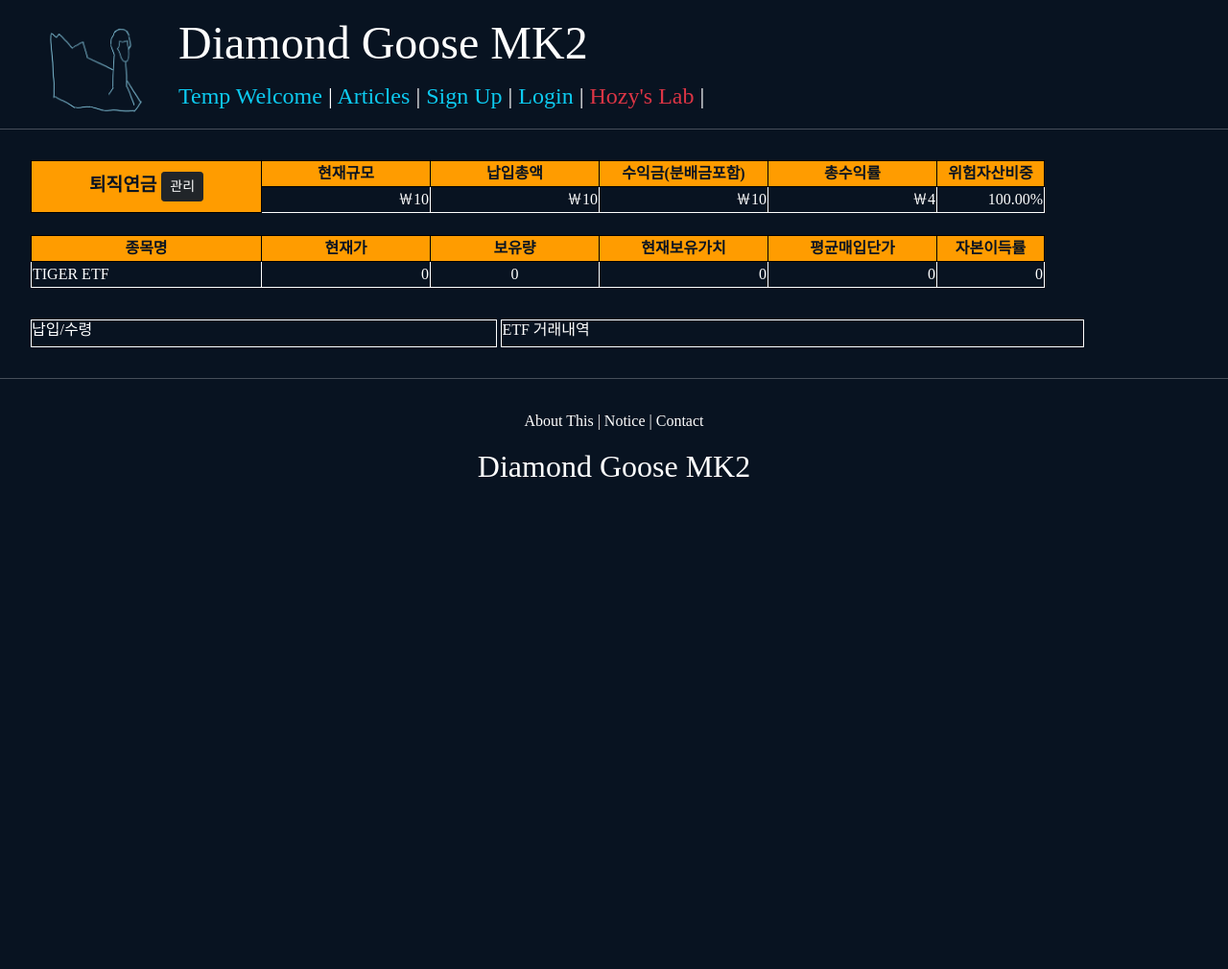
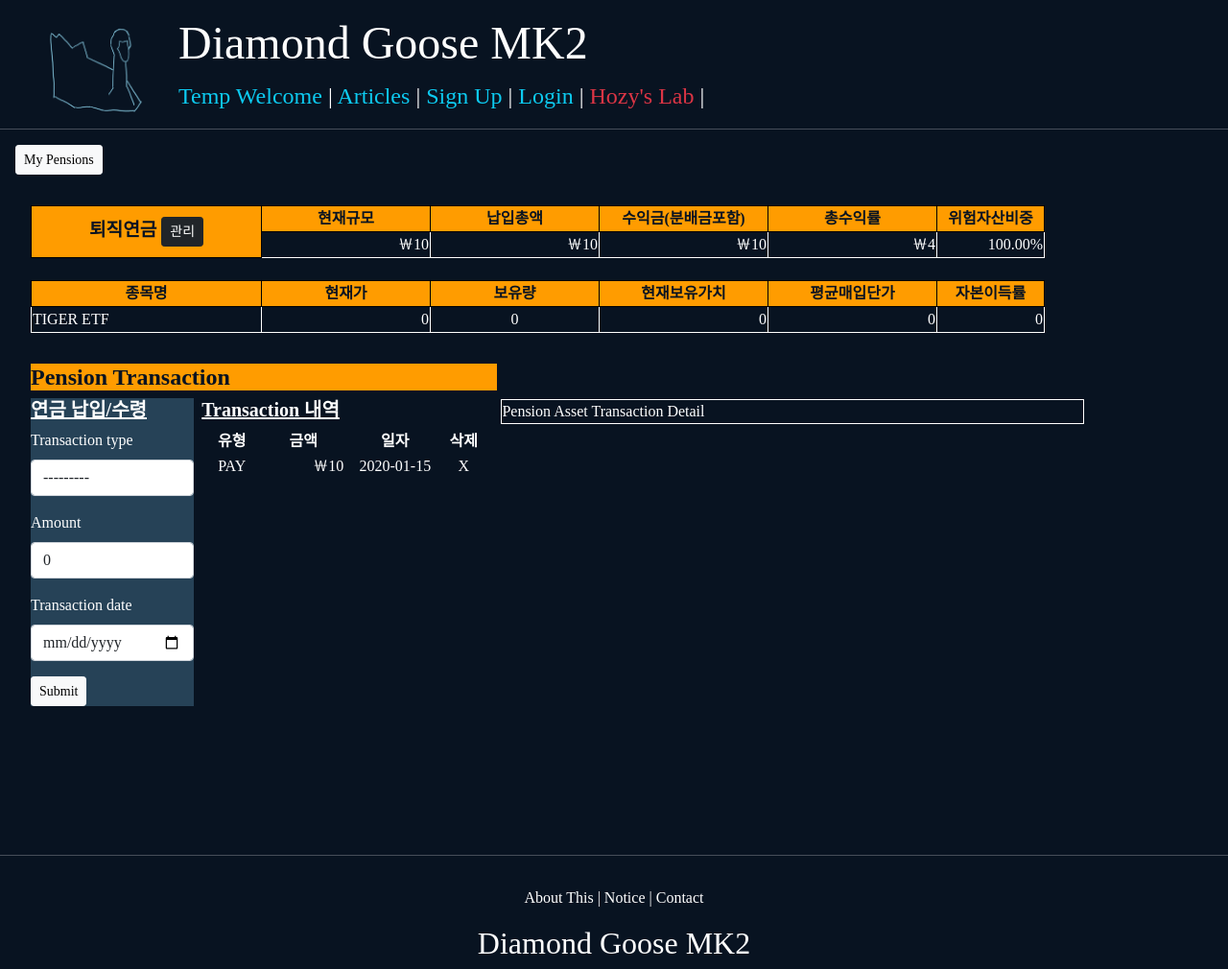
Before and after one commit to JoonHyeok-hozy-Kim/diamond_goose_mk5, a Django app: page /pensions/pension_detail/1 in a window 1280 px wide. Shown: the whole page at 96% size. Before the commit the page ends 497 px from the top, so only its background shows below. Run offline with Django 3.2, Linux system fonts and the light colour scheme; tables that the repository leaves empty hold one stand-in row (values such as "Sample post"); some libraries are stand-ins or nearby versions.

Commit message:
pensiontransaction creation/detail developed

```diff
--- a/pensionapp/templates/pensionapp/pension_detail.html
+++ b/pensionapp/templates/pensionapp/pension_detail.html
@@ -7,6 +7,10 @@
         <link rel="stylesheet" type="text/css" href="{% static 'css/pensionapp.css' %}">
     {% endblock %}
 
+    <div style="margin: 1rem;">
+        <a href="{% url 'pensionapp:pension_list' %}" class="btn btn-light btn-sm">My Pensions</a>
+    </div>
+
     <div style="margin: 2rem;">
         <div style="color: #FFFFFF;">
             {% include 'pensionapp/pension_list_detail.html' with pension=target_pension %}
@@ -15,11 +19,11 @@
         <div style="display: block; height: 2rem;"></div>
 
         <div style="color:#FFFFFF;">
-            <div style="display: inline-block; border: 1px solid white; width: 40%;">
-                <h6>납입/수령</h6>
+            <div style="display: inline-block; width: 40%;">
+                {% include 'pensionapp/pensiontransaction_detail.html' with pension=target_pension %}
             </div>
             <div style="display: inline-block; border: 1px solid white; width: 50%;">
-                <h6>ETF 거래내역</h6>
+                Pension Asset Transaction Detail
             </div>
         </div>
     </div>
--- a/pensionapp/templates/pensionapp/pensiontransaction_create.html
+++ b/pensionapp/templates/pensionapp/pensiontransaction_create.html
@@ -6,9 +6,9 @@
     <link rel="stylesheet" type="text/css" href="{% static 'css/pensionapp.css' %}">
 {% endblock %}
 
-<div style="max-width: 500px; margin: 4rem auto">
+<div style="max-width: 500px; background-color: #264257;">
     <div>
-        <h4 style="background-color: #FFFFFF; color: #081321;">연금 납입/수령</h4>
+        <h5 style="color: #FFFFFF; font-weight: bold; text-decoration: underline;">연금 납입/수령</h5>
     </div>
     <div class="text-white">
         <form action="{% url 'pensionapp:pensiontransaction_create' %}" method="post">
@@ -16,7 +16,7 @@
 
             {% bootstrap_form form %}
 
-            <input type="submit" class="btn btn-light col-3">
+            <input type="submit" class="btn btn-light btn-sm">
             <input type="hidden" name="pension_pk" value={{ target_pension.pk }}>
         </form>
     </div>
--- /dev/null
+++ b/pensionapp/templates/pensionapp/pensiontransaction_detail.html
@@ -0,0 +1,50 @@
+{% load static %}
+{% load currency_format %}
+{% load bootstrap4 %}
+
+{% block extrahead %}
+    <link rel="stylesheet" type="text/css" href="{% static 'css/pensionapp.css' %}">
+{% endblock %}
+
+<div style="justify-content: start; height: 30rem;">
+    {% if pension.pension_type == '퇴직연금' %}
+        <div style="display: block; background-color: #FF9C00; color: #081321;">
+    {% elif pension.pension_type == '연금저축' %}
+        <div style="display: block; background-color: #92D050; color: #081321;">
+    {% elif pension.pension_type == 'IRP' %}
+        <div style="display: block; background-color: #068CD6; color: #081321;">
+    {% endif %}
+            <h4 style="font-weight: bold;">Pension Transaction</h4>
+        </div>
+    <div style="display: block;">
+        <div style="display: block; height: 20rem; width: 35%; margin-top: 0; margin-right: 0.5rem; float: left;">
+            {% include 'pensionapp/pensiontransaction_create.html' %}
+        </div>
+        <div style="display: inline-block; height: 30rem; width: 60%;">
+            <h5 style="font-weight: bold; text-decoration: underline;">Transaction 내역</h5>
+            <table>
+                <colgroup>
+                    <col style="width: 8rem;">
+                    <col style="width: 12rem;">
+                    <col style="width: 15rem;">
+                    <col style="width: 5rem;">
+                </colgroup>
+                <tr>
+                    <th style="text-align: center;">유형</th>
+                    <th style="text-align: center;">금액</th>
+                    <th style="text-align: center;">일자</th>
+                    <th style="text-align: center;">삭제</th>
+                </tr>
+                {% for transaction in pension.pension_transaction.all|dictsortreversed:"transaction_date" %}
+                    <tr style="color: #FFFFFF;">
+                        <td style="text-align: center;">{{ transaction.transaction_type }}</td>
+                        <td style="text-align: end;">{{ transaction.amount|currency_krw }}</td>
+                        <td style="text-align: center;">{{ transaction.transaction_date|date:"Y-m-d" }}</td>
+                        <td style="text-align: center;">X</td>
+                    </tr>
+                {% endfor %}
+            </table>
+
+        </div>
+    </div>
+</div>
--- a/pensionapp/views.py
+++ b/pensionapp/views.py
@@ -27,15 +27,15 @@ class PensionCreateView(CreateView):
         return reverse('pensionapp:pension_list')
 
 
-class PensionListView(ListView, FormMixin):
+class PensionListView(ListView):
     model = Pension
-    form_class = PensionTransactionCreationForm
     context_object_name = 'pension_list'
     template_name = 'pensionapp/pension_list.html'
 
 
-class PensionDetailView(DetailView):
+class PensionDetailView(DetailView, FormMixin):
     model = Pension
+    form_class = PensionTransactionCreationForm
     context_object_name = 'target_pension'
     template_name = 'pensionapp/pension_detail.html'
 
@@ -57,9 +57,10 @@ class PensionTransactionCreateView(CreateView):
         return super().form_valid(form)
 
     def get_success_url(self):
-        return reverse('pensionapp:pension_list')
+        return reverse('pensionapp:pension_detail',kwargs={'pk':self.request.POST['pension_pk']})
 
 
-class PensionTransactionDetailView(DetailView):
+class PensionTransactionDetailView(DetailView, FormMixin):
     model = PensionTransaction
+    form_class = PensionTransactionCreationForm
     template_name = 'pensionapp/pensiontransaction_detail.html'
--- a/static/css/pensionapp.css
+++ b/static/css/pensionapp.css
@@ -4,3 +4,18 @@
     font-family: 'Nanum Gothic', sans-serif;
     color: #000000;
 }
+
+.pensionapp_퇴직연금_style {
+    background-color: #FF9C00;
+    color: #081321;
+}
+
+.pensionapp_연금저축_style {
+    background-color: #92D050;
+    color: #081321;
+}
+
+.pensionapp_IRP_style {
+    background-color: #00B0F0;
+    color: #081321;
+}
```
